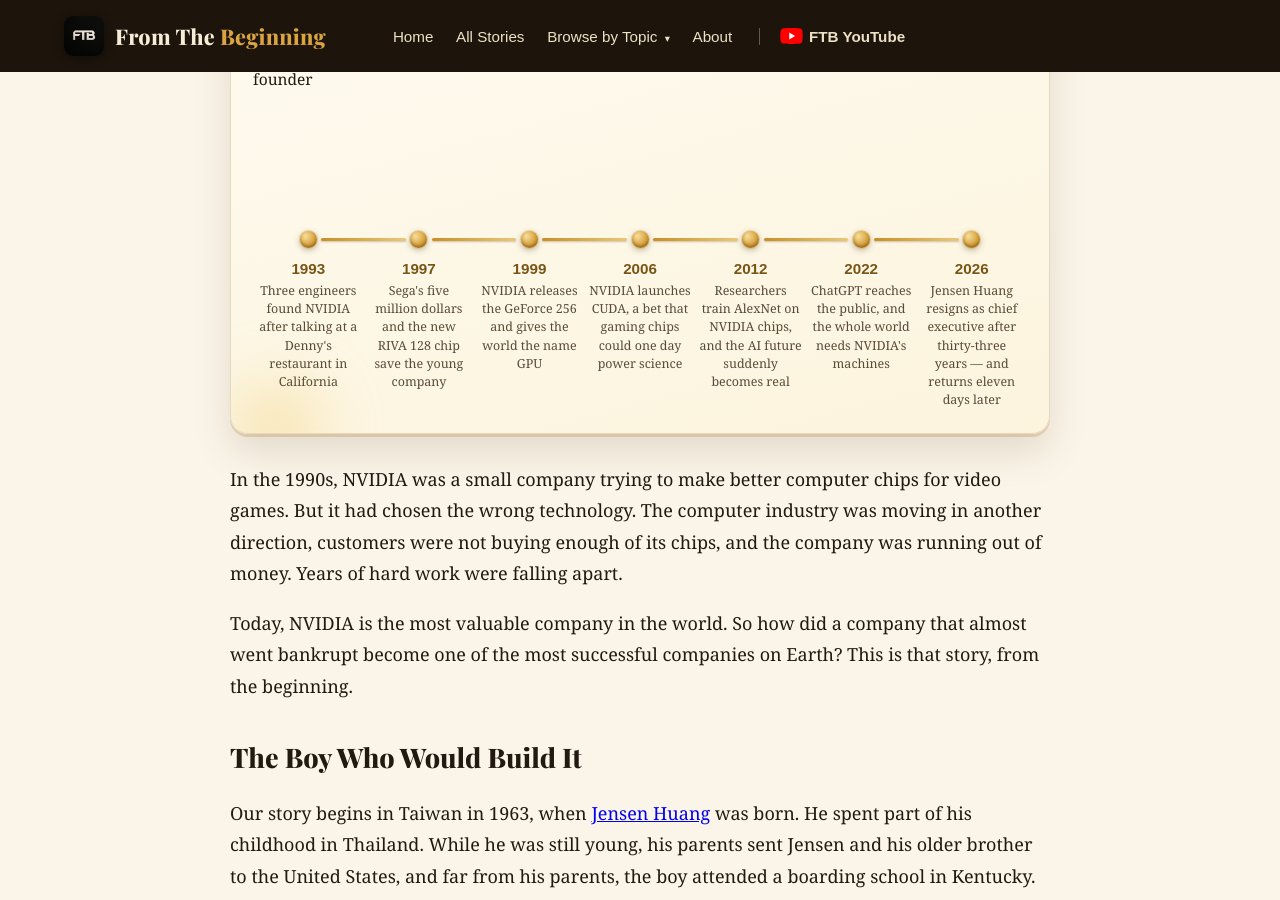
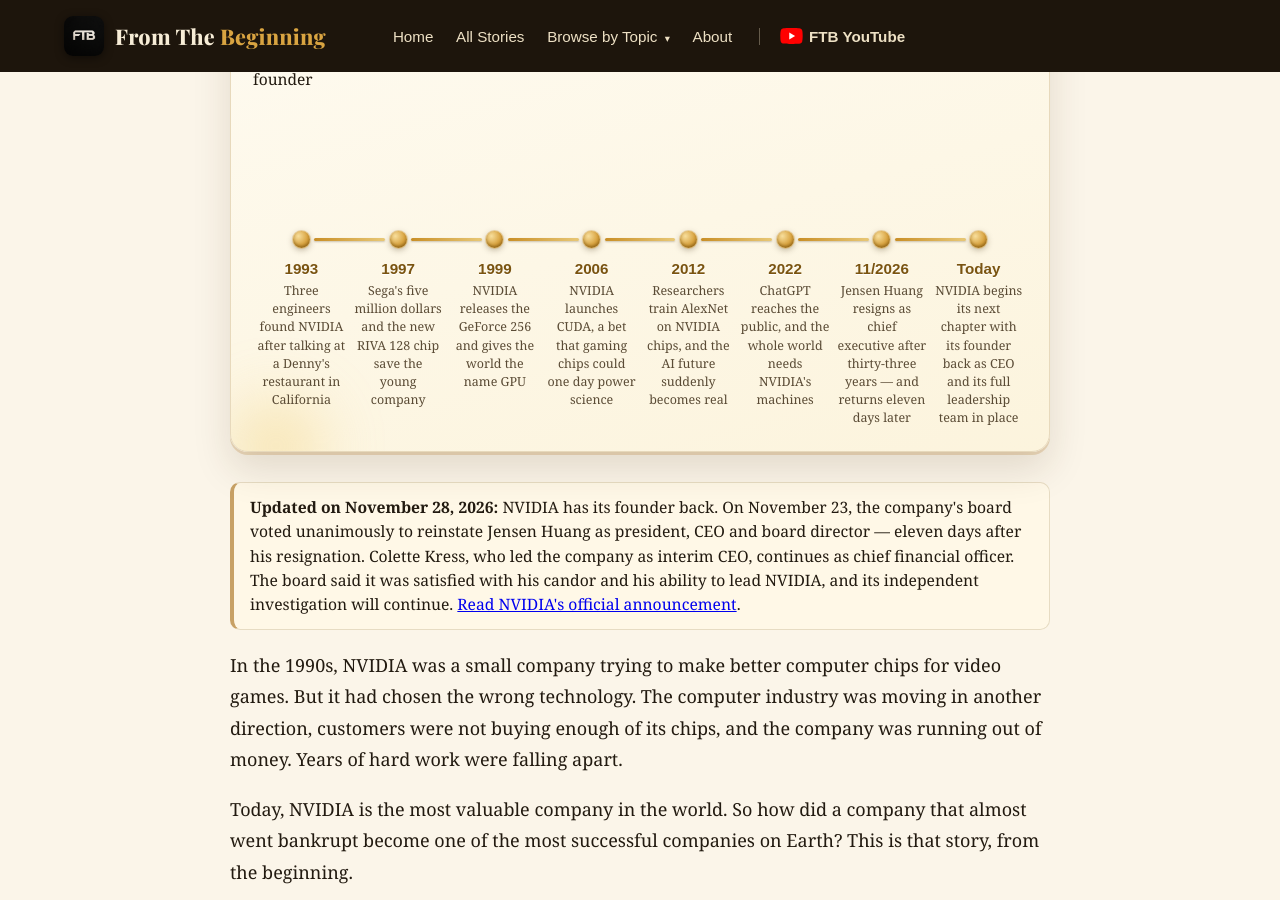
Before and after one commit to docsachmienphi/FTB, a Jekyll site: the page built from _posts/2026-11-12-history-of-nvidia.md, in a window 1280 px wide and 900 px high, scrolled down 520 px. Built offline with Jekyll 4.4.1, drawn with Linux system fonts in a browser that asks for light colours.

Commit message:
Add top update lines and dated 11/2026 glance entries to Jensen and NVIDIA articles

```diff
--- a/_posts/2026-11-12-history-of-nvidia.md
+++ b/_posts/2026-11-12-history-of-nvidia.md
@@ -50,8 +50,10 @@ glance:
       text: "Researchers train AlexNet on NVIDIA chips, and the AI future suddenly becomes real"
     - year: "2022"
       text: "ChatGPT reaches the public, and the whole world needs NVIDIA's machines"
-    - year: "2026"
+    - year: "11/2026"
       text: "Jensen Huang resigns as chief executive after thirty-three years — and returns eleven days later"
+    - year: "Today"
+      text: "NVIDIA begins its next chapter with its founder back as CEO and its full leadership team in place"
 words:
   - word: "GPU"
     def: "short for graphics processing unit: the chip that draws the pictures, games, and worlds on a computer screen. NVIDIA gave it this name with the GeForce 256 in 1999, and the same kind of chip later learned to do AI work."
@@ -77,6 +79,8 @@ faq:
   - q: "Who is NVIDIA's CEO now?"
     a: "Jensen Huang. NVIDIA announced on November 23, 2026 that its board had voted unanimously to reinstate him as president, chief executive officer and board director, effective immediately. Colette Kress, who led the company as interim chief executive for eleven days, continues as chief financial officer."
 ---
+
+<div style="background:#FFF8E7;border:1px solid #E7DCC3;border-left:4px solid #C8A165;border-radius:10px;padding:12px 16px;margin:0 0 20px;font-size:.98rem;line-height:1.55"><strong>Updated on November 28, 2026:</strong> NVIDIA has its founder back. On November 23, the company's board voted unanimously to reinstate Jensen Huang as president, CEO and board director — eleven days after his resignation. Colette Kress, who led the company as interim CEO, continues as chief financial officer. The board said it was satisfied with his candor and his ability to lead NVIDIA, and its independent investigation will continue. <a href="https://nvidianews.nvidia.com/news/nvidia-board-reinstates-jensen-huang-as-president-ceo-and-board-director/" target="_blank" rel="noopener">Read NVIDIA's official announcement</a>.</div>
 
 In the 1990s, NVIDIA was a small company trying to make better computer chips for video games. But it had chosen the wrong technology. The computer industry was moving in another direction, customers were not buying enough of its chips, and the company was running out of money. Years of hard work were falling apart.
 
```
Also changed, not shown: _posts/2026-11-12-history-of-jensen-huang.md (+6 -1 lines).
